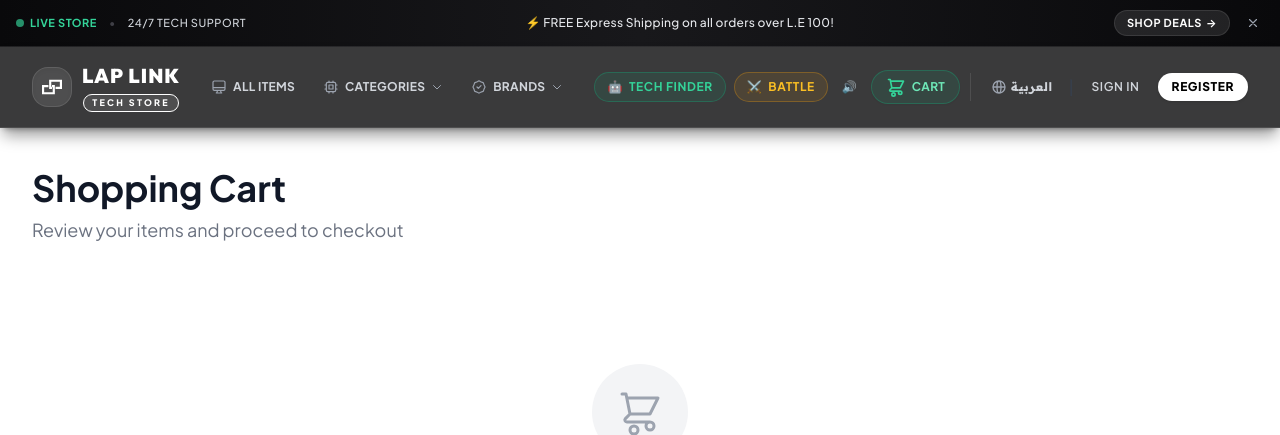
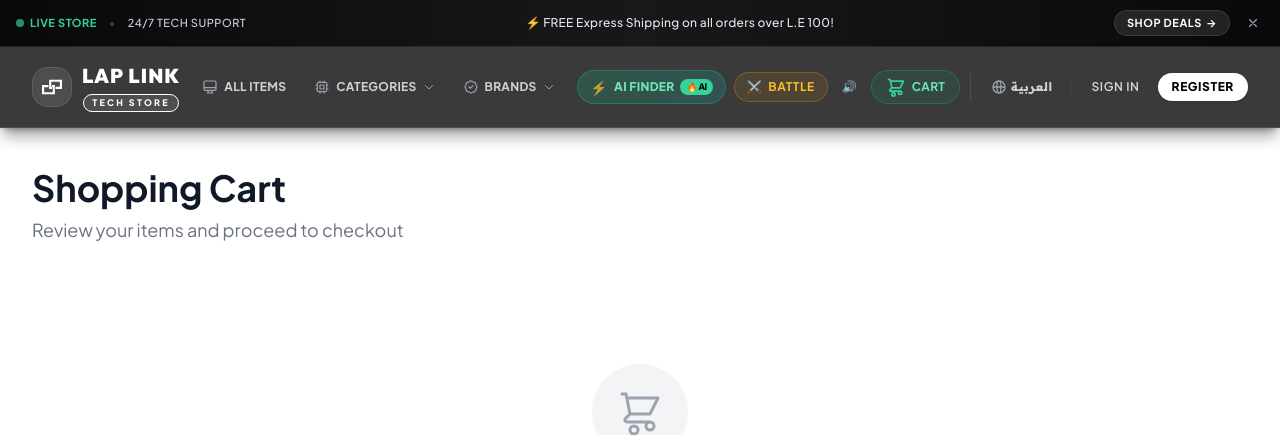
Before and after one commit to OmarAli4/laplink, a Django app: page /en/cart/ in a window 1280 px wide. Shown: the top 435 px of the page. Run offline with Django 5.2, Linux system fonts and the light colour scheme; data that the repository does not hold is empty; parts of the project's set-up code (start-up, migrations or seed data) failed here and were passed over; some libraries are stand-ins or nearby versions.

Commit message:
Rebrand feature to electric AI FINDER with glowing live badge and upgraded UI typography

```diff
--- a/shop/ai_service.py
+++ b/shop/ai_service.py
@@ -52,7 +52,7 @@ def ask_ai_tech_finder(user_prompt: str):
 
     # Gemini System Instruction
     system_instruction = (
-        "You are Lap Link AI Tech Finder, an elite tech store assistant in Egypt. "
+        "You are Lap Link AI Finder, an elite AI tech matchmaker in Egypt. "
         "A customer has asked: '" + user_prompt + "'.\n"
         "Here is our store's current in-stock product catalog:\n"
         f"{json.dumps(catalog, ensure_ascii=False)}\n\n"
--- a/shop/templates/shop/partials/navbar.html
+++ b/shop/templates/shop/partials/navbar.html
@@ -153,12 +153,13 @@
             <!-- Actions (Cart, Wishlist, Tech Finder, Sound, Language, Auth) -->
             <div class="flex items-center gap-1.5 sm:gap-2 shrink-0">
 
-                <!-- Tech Finder AI Trigger Button (Visible on mobile & desktop) -->
+                <!-- ⚡ AI Finder Trigger Button (Visible on mobile & desktop) -->
                 <button @click="$dispatch('open-tech-finder')"
-                        class="flex items-center gap-1.5 whitespace-nowrap px-2.5 sm:px-3 py-1.5 rounded-full bg-emerald-500/10 hover:bg-emerald-500/20 border border-emerald-500/30 text-emerald-400 text-xs font-bold uppercase tracking-wider transition-colors shrink-0"
-                        title="Find My Ideal Device">
-                    <span>🤖</span>
-                    <span class="hidden md:inline whitespace-nowrap">{% trans "Tech Finder" %}</span>
+                        class="flex items-center gap-1.5 whitespace-nowrap px-3 py-1.5 rounded-full bg-gradient-to-r from-emerald-500/20 to-teal-500/20 hover:from-emerald-500/30 hover:to-teal-500/30 border border-emerald-500/40 text-emerald-300 text-xs font-black uppercase tracking-wider transition-all hover:scale-105 shadow-sm active:scale-95 shrink-0"
+                        title="AI Tech Matchmaker">
+                    <span class="text-sm animate-pulse">⚡</span>
+                    <span class="font-extrabold tracking-wide">AI FINDER</span>
+                    <span class="text-[9px] px-1.5 py-0.2 rounded-full bg-emerald-400 text-black font-black uppercase tracking-tighter">🔥 AI</span>
                 </button>
 
                 <!-- ⚔️ Product Battle Arena Trigger Button (Visible on mobile & desktop) -->
@@ -278,13 +279,13 @@
 
             <!-- Mobile Tech Finder AI Button -->
             <button @click="$dispatch('open-tech-finder'); isMobileMenuOpen = false"
-                    class="w-full flex items-center justify-between px-4 py-4 text-sm font-bold tracking-widest uppercase text-emerald-400 bg-emerald-500/10 hover:bg-emerald-500/20 rounded-2xl transition-colors border border-emerald-500/30">
+                    class="w-full flex items-center justify-between px-4 py-4 text-sm font-black tracking-widest uppercase text-emerald-300 bg-gradient-to-r from-emerald-950/60 to-zinc-900 hover:from-emerald-900/60 rounded-2xl transition-all border border-emerald-500/40 shadow-sm">
                 <div class="flex items-center gap-3">
-                    <span class="text-lg">🤖</span>
-                    <span>{% trans "AI Tech Finder" %}</span>
+                    <span class="text-xl animate-pulse">⚡</span>
+                    <span class="font-extrabold tracking-wider">AI FINDER</span>
                 </div>
-                <span class="px-2.5 py-0.5 text-[10px] font-black rounded-full bg-emerald-400 text-zinc-950">
-                    LIVE AI
+                <span class="px-2.5 py-1 text-[10px] font-black rounded-full bg-emerald-400 text-black shadow-xs">
+                    🔥 LIVE AI
                 </span>
             </button>
 
--- a/shop/templates/shop/partials/tech_finder_modal.html
+++ b/shop/templates/shop/partials/tech_finder_modal.html
@@ -96,17 +96,17 @@
         <!-- Top Bar Header -->
         <div class="flex items-center justify-between pb-4 border-b border-gray-100 shrink-0">
             <div class="flex items-center gap-3">
-                <div class="w-10 h-10 rounded-2xl bg-black text-white flex items-center justify-center font-bold text-lg shadow-sm">
-                    🤖
+                <div class="w-10 h-10 rounded-2xl bg-black text-white flex items-center justify-center font-black text-lg shadow-sm">
+                    ⚡
                 </div>
                 <div>
                     <div class="flex items-center gap-2">
-                        <h3 class="font-display font-black text-lg text-gray-900 tracking-tight">{% trans "AI Tech Advisor" %}</h3>
-                        <span class="px-2 py-0.5 rounded-full bg-emerald-50 text-emerald-700 text-[10px] font-extrabold tracking-wider uppercase border border-emerald-200/60">
-                            Live AI
+                        <h3 class="font-display font-black text-lg text-gray-900 tracking-tight">AI Finder</h3>
+                        <span class="px-2 py-0.5 rounded-full bg-emerald-50 text-emerald-700 text-[10px] font-black tracking-wider uppercase border border-emerald-200/60 shadow-2xs">
+                            🔥 Live Gemini AI
                         </span>
                     </div>
-                    <p class="text-xs text-gray-500 font-medium">{% trans "Ask for specs, use-case, or budget in natural language" %}</p>
+                    <p class="text-xs text-gray-500 font-medium">{% trans "Smart hardware matcher • Ask in natural language" %}</p>
                 </div>
             </div>
             <button @click="isOpen = false" class="text-gray-400 hover:text-black p-2 rounded-full hover:bg-gray-100 transition-colors focus:outline-none" title="Close">
```
